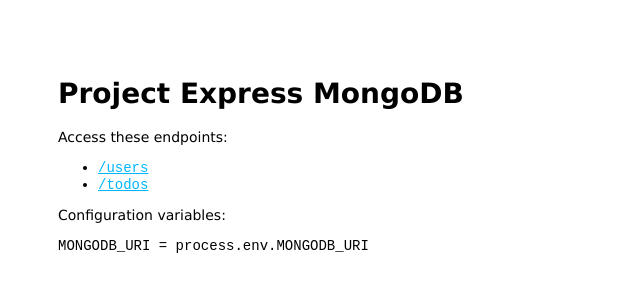
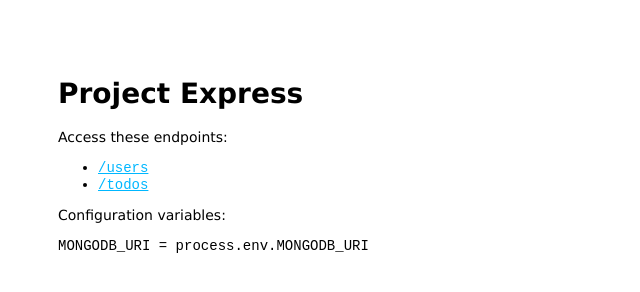
Before and after one commit to impactbyte-learn/project-express, a website: page public/index.html in a window 1280 px wide. Shown: the whole page, without its empty margins (0-640 px from the left). Drawn offline with Linux system fonts and the light colour scheme.

Commit message:
Update header

```diff
--- a/public/index.html
+++ b/public/index.html
@@ -9,7 +9,7 @@
   </head>
   <body>
     <header>
-      <h1>Project Express MongoDB</h1>
+      <h1>Project Express</h1>
     </header>
 
     <section>
```
